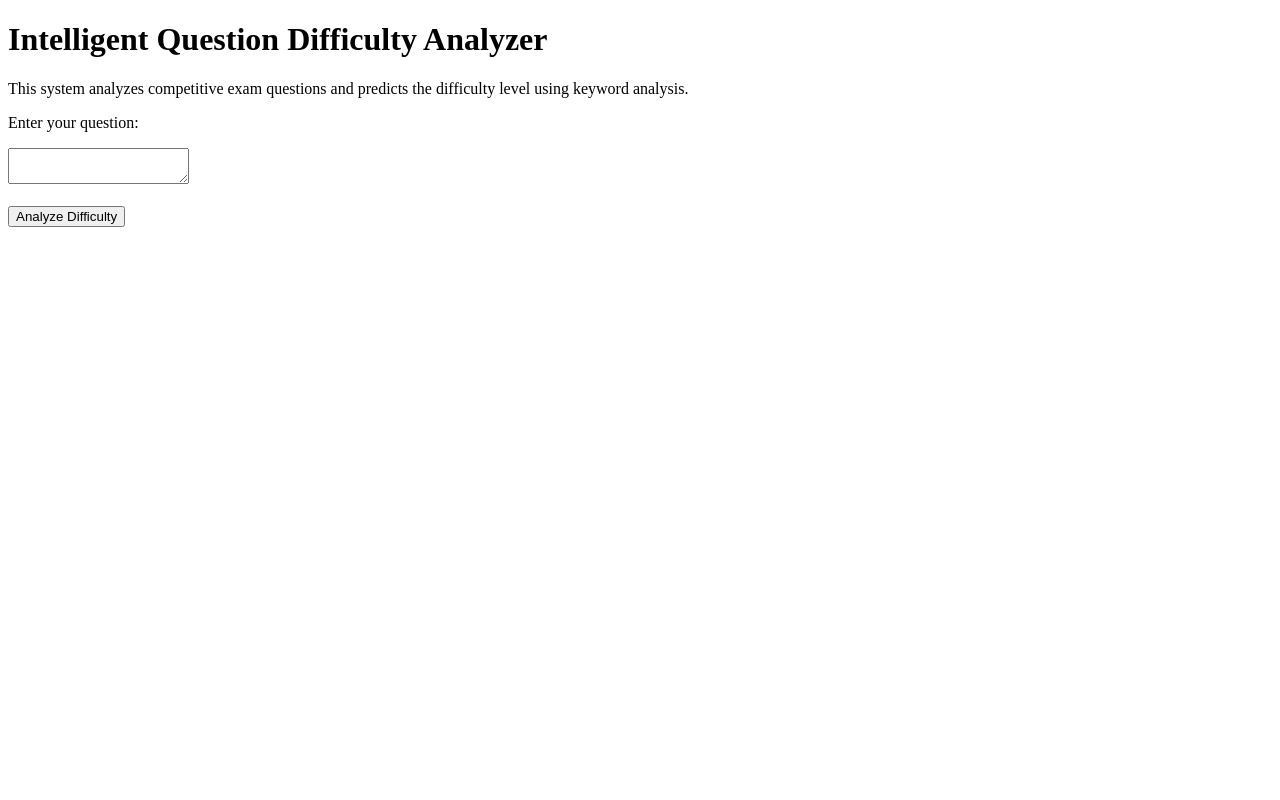
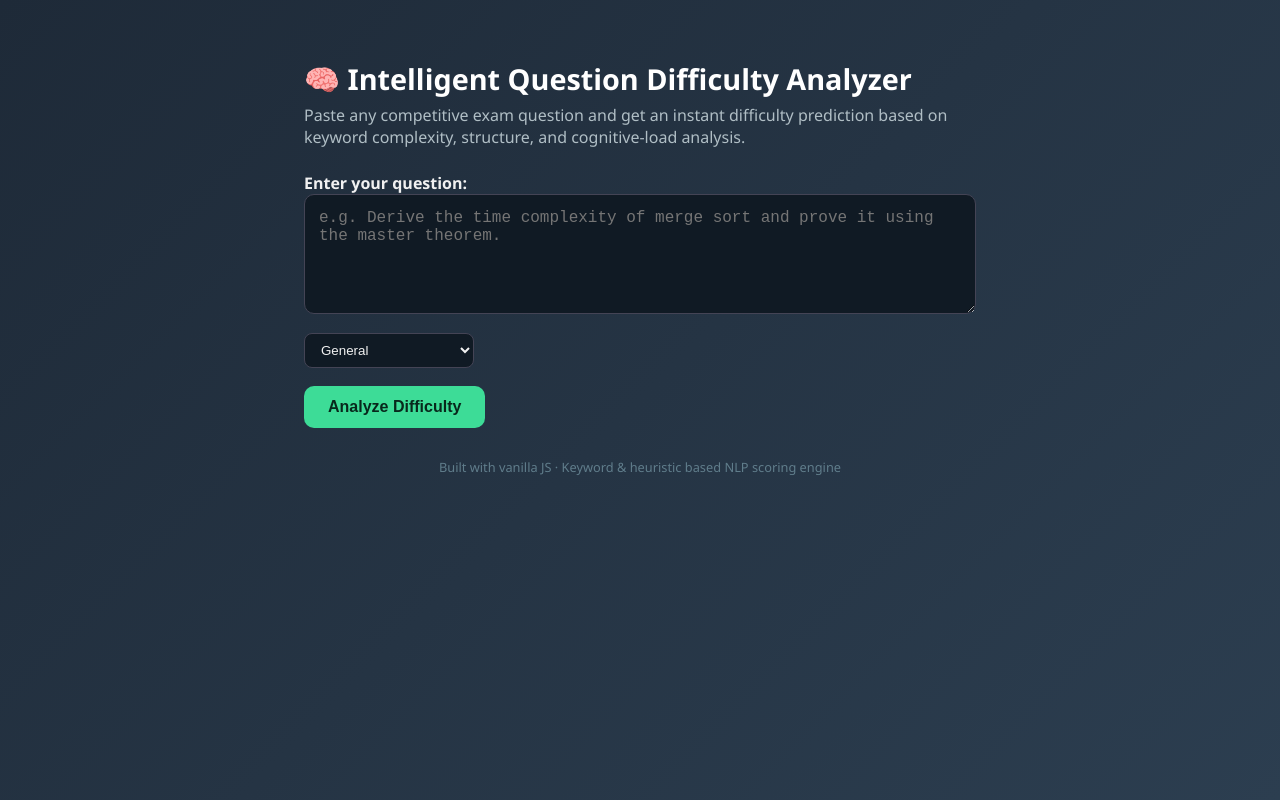
Before and after one commit to Prabavathi-ai/difficulty-analyzer, a plain HTML site: page index.html in a window 1280 px wide. Drawn offline with Linux system fonts and the light colour scheme.

Commit message:
Update index.html

```diff
--- a/index.html
+++ b/index.html
@@ -1,24 +1,160 @@
 <!DOCTYPE html>
-<html>
+<html lang="en">
 <head>
-<title>Difficulty Analyzer</title>
+<meta charset="UTF-8">
+<meta name="viewport" content="width=device-width, initial-scale=1.0">
+<title>Intelligent Question Difficulty Analyzer</title>
+<style>
+  * { box-sizing: border-box; }
+  body {
+    font-family: 'Segoe UI', Arial, sans-serif;
+    background: linear-gradient(135deg, #1e2a38, #2c3e50);
+    color: #f1f1f1;
+    margin: 0;
+    padding: 0;
+    display: flex;
+    justify-content: center;
+    min-height: 100vh;
+  }
+  .container {
+    max-width: 720px;
+    width: 100%;
+    padding: 40px 24px;
+  }
+  h1 {
+    font-size: 1.8rem;
+    margin-bottom: 6px;
+    color: #ffffff;
+  }
+  p.subtitle {
+    color: #b0bec5;
+    margin-top: 0;
+    margin-bottom: 24px;
+  }
+  textarea {
+    width: 100%;
+    min-height: 120px;
+    padding: 14px;
+    border-radius: 10px;
+    border: 1px solid #445;
+    background: #101a24;
+    color: #f1f1f1;
+    font-size: 1rem;
+    resize: vertical;
+  }
+  .options {
+    display: flex;
+    gap: 12px;
+    margin-top: 14px;
+    flex-wrap: wrap;
+  }
+  select {
+    padding: 8px 12px;
+    border-radius: 8px;
+    background: #101a24;
+    color: #f1f1f1;
+    border: 1px solid #445;
+  }
+  button {
+    margin-top: 18px;
+    padding: 12px 24px;
+    border: none;
+    border-radius: 10px;
+    background: #3ddc97;
+    color: #08281c;
+    font-weight: 600;
+    font-size: 1rem;
+    cursor: pointer;
+    transition: transform 0.15s ease, background 0.2s ease;
+  }
+  button:hover { background: #33c288; transform: translateY(-1px); }
+  button:active { transform: translateY(0); }
+
+  #resultCard {
+    margin-top: 28px;
+    padding: 20px;
+    border-radius: 12px;
+    background: #101a24;
+    border: 1px solid #2c3e50;
+    display: none;
+  }
+  #resultCard.show { display: block; }
+  .badge {
+    display: inline-block;
+    padding: 6px 16px;
+    border-radius: 999px;
+    font-weight: 700;
+    font-size: 1.1rem;
+    margin-bottom: 12px;
+  }
+  .badge.Easy { background: #2e7d32; color: #e8f5e9; }
+  .badge.Medium { background: #f9a825; color: #3e2c00; }
+  .badge.Hard { background: #c62828; color: #ffebee; }
+
+  .bar-wrap {
+    background: #22303f;
+    border-radius: 8px;
+    height: 10px;
+    width: 100%;
+    overflow: hidden;
+    margin: 10px 0 16px;
+  }
+  .bar-fill {
+    height: 100%;
+    background: linear-gradient(90deg, #3ddc97, #f9a825, #c62828);
+    transition: width 0.4s ease;
+  }
+
+  ul#reasons {
+    margin: 0;
+    padding-left: 20px;
+    color: #cfd8dc;
+    line-height: 1.6;
+  }
+  .score-line {
+    color: #90a4ae;
+    font-size: 0.9rem;
+    margin-top: 10px;
+  }
+  footer {
+    margin-top: 30px;
+    font-size: 0.8rem;
+    color: #607d8b;
+    text-align: center;
+  }
+</style>
 </head>
+<body>
+<div class="container">
+  <h1>🧠 Intelligent Question Difficulty Analyzer</h1>
+  <p class="subtitle">Paste any competitive exam question and get an instant difficulty prediction based on keyword complexity, structure, and cognitive-load analysis.</p>
 
-<body>
+  <label for="question"><strong>Enter your question:</strong></label>
+  <textarea id="question" placeholder="e.g. Derive the time complexity of merge sort and prove it using the master theorem."></textarea>
 
-<h1>Intelligent Question Difficulty Analyzer</h1>
-<p>This system analyzes competitive exam questions and predicts the difficulty level using keyword analysis.</p>
-<p>Enter your question:</p>
+  <div class="options">
+    <select id="subject">
+      <option value="general">General</option>
+      <option value="math">Mathematics</option>
+      <option value="cs">Computer Science</option>
+      <option value="science">Science</option>
+      <option value="reasoning">Reasoning / Aptitude</option>
+    </select>
+  </div>
 
-<textarea id="question"></textarea>
+  <button onclick="analyze()">Analyze Difficulty</button>
 
-<br><br>
+  <div id="resultCard">
+    <span id="badge" class="badge">-</span>
+    <div class="bar-wrap"><div id="barFill" class="bar-fill" style="width:0%"></div></div>
+    <div class="score-line" id="scoreLine"></div>
+    <p><strong>Why:</strong></p>
+    <ul id="reasons"></ul>
+  </div>
 
-<button onclick="analyze()">Analyze Difficulty</button>
-
-<h2 id="result"></h2>
+  <footer>Built with vanilla JS · Keyword & heuristic based NLP scoring engine</footer>
+</div>
 
 <script src="script.js"></script>
-
 </body>
-</html
+</html>
```
